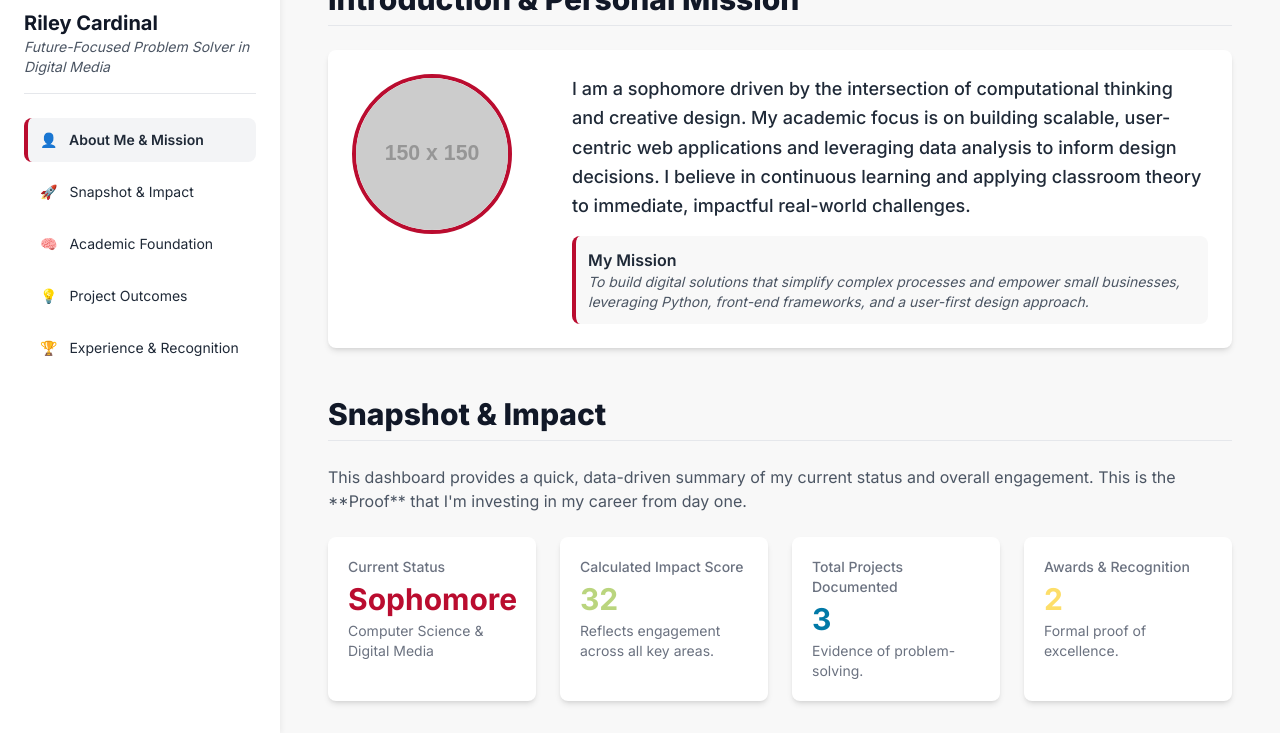
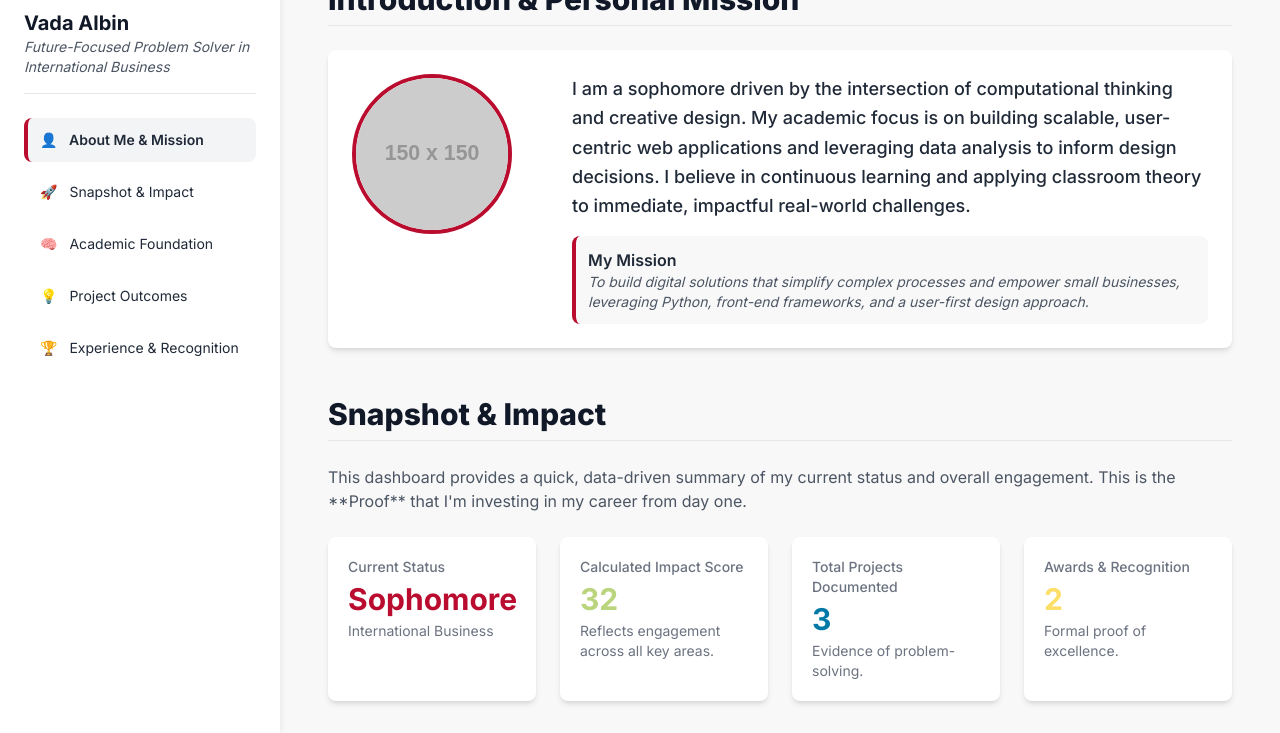
Before and after one commit to vadaalbin/pbl-portfolio, a plain HTML site: page index.html in a window 1280 px wide. Shown: the part 67-800 px from the top of the page. Drawn offline with nearby package versions, Linux system fonts and the light colour scheme; placeholder pictures from the web are drawn by us.

Commit message:
Update and rename student_portfolio_template.html to index.html

```diff
--- a/student_portfolio_template.html
+++ b/index.html
@@ -255,11 +255,11 @@ CONFIRMATION: NO SVG graphics used. NO Mermaid JS used. -->
 
         // 1.1 PROFILE & BRANDING VARIABLES (REQUIRED)
         const profileData = {
-            studentName: "Riley Cardinal",
-            tagline: "Future-Focused Problem Solver in Digital Media",
+            studentName: "Vada Albin",
+            tagline: "Future-Focused Problem Solver in International Business",
             currentYear: "Sophomore", // Freshman, Sophomore, Junior, Senior
-            major: "Computer Science & Digital Media",
-            gpa: 3.85,
+            major: "International Business",
+            gpa: 3.70,
             impactScoreMultiplier: 10, // Adjusts how much projects/awards count towards total impact
 
             // --- INTRODUCTION & BRANDING FIELDS ---
```
